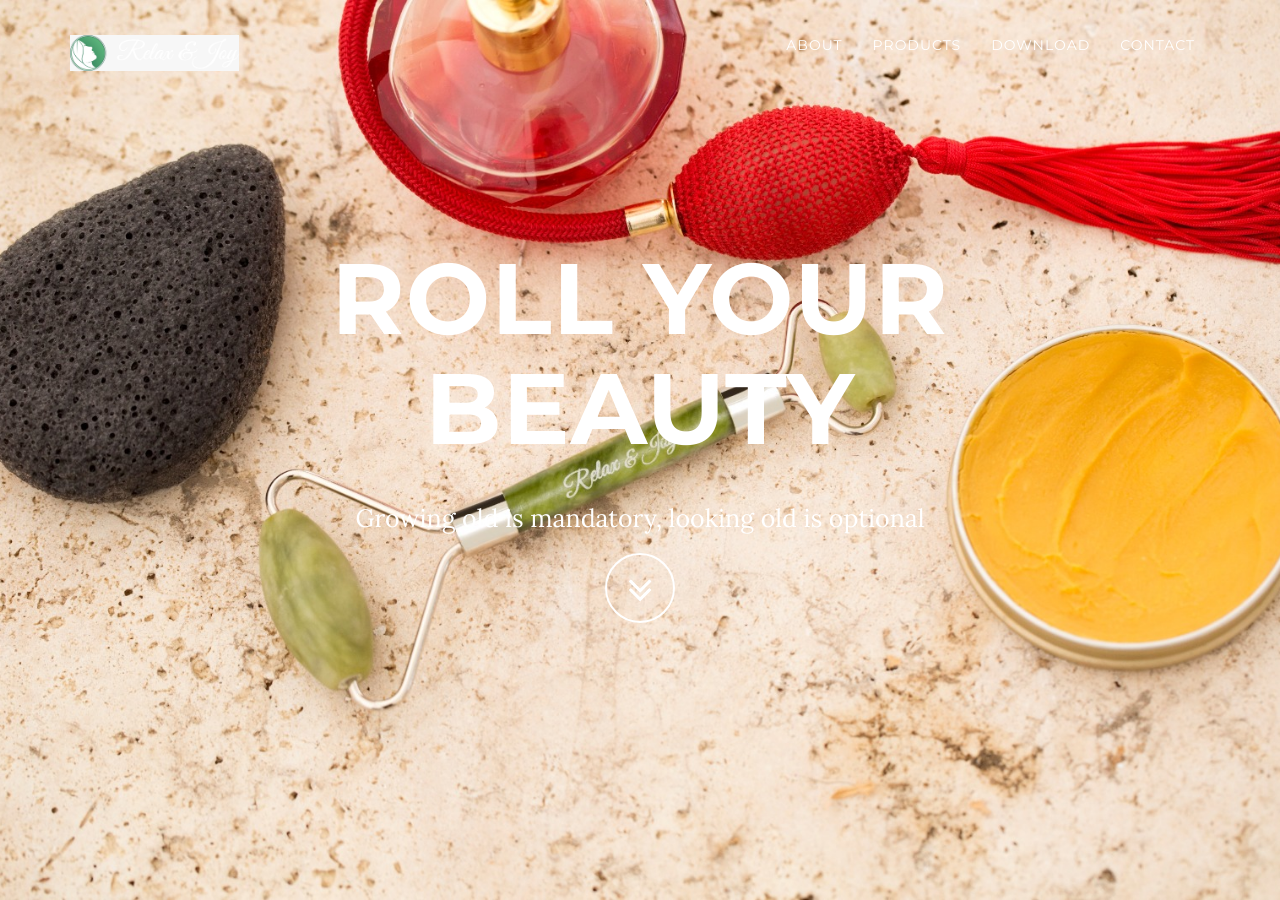
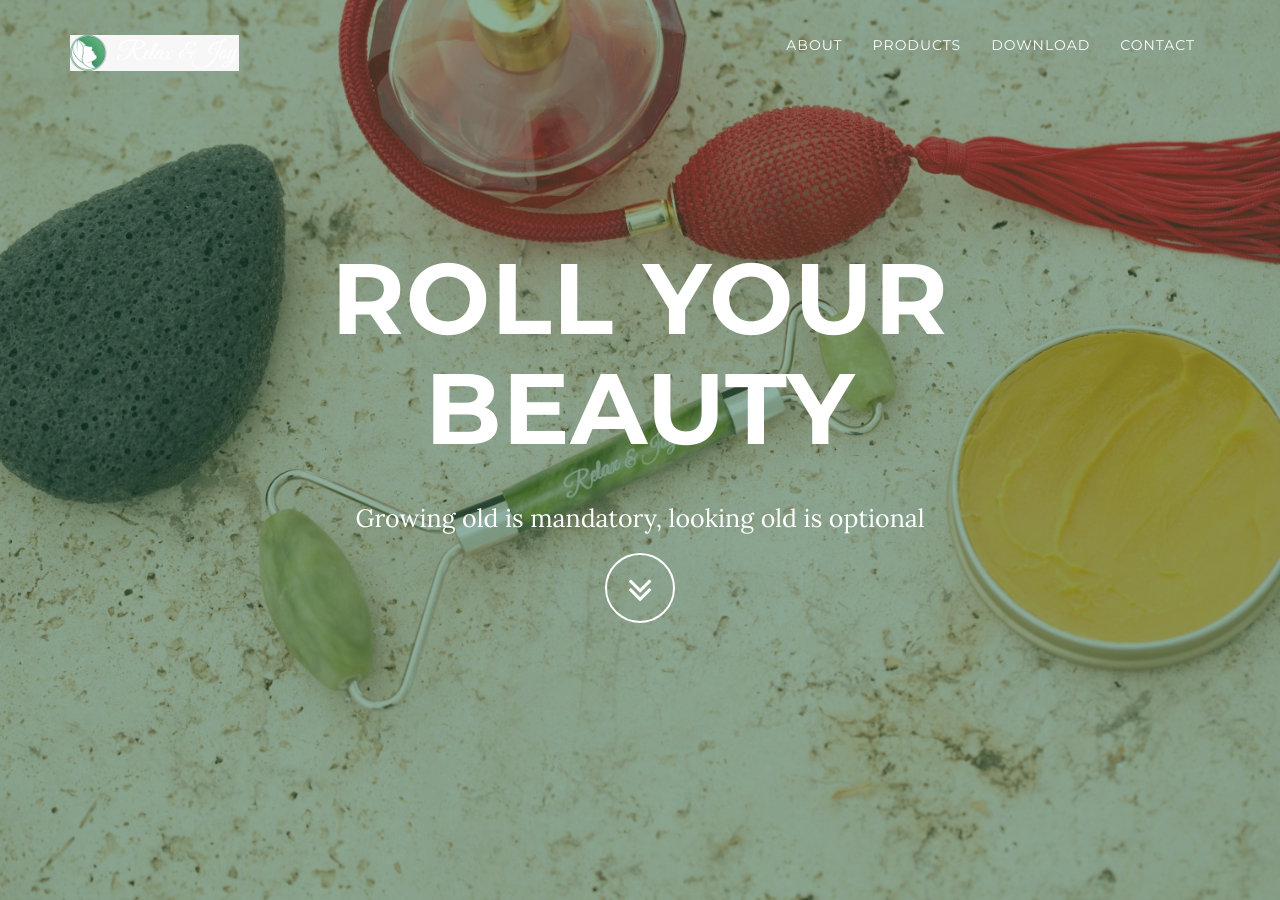
Before and after one commit to cosminpopa083/cosminpopa083.github.io, a Jekyll site: the page built from index.html, in a window 1280 px wide and 900 px high. Built offline with Jekyll 4.4.1, drawn with Linux system fonts in a browser that asks for light colours.

Commit message:
Update header.html

```diff
--- a/_includes/header.html
+++ b/_includes/header.html
@@ -1,6 +1,6 @@
     <!-- Intro Header -->
     <header class="intro">
-        <div class="intro-body">
+        <div class="intro-body" style="background: rgba(31,97,70,0.5)">
             <div class="container">
                 <div class="row">
                     <div class="col-md-8 col-md-offset-2">
```
